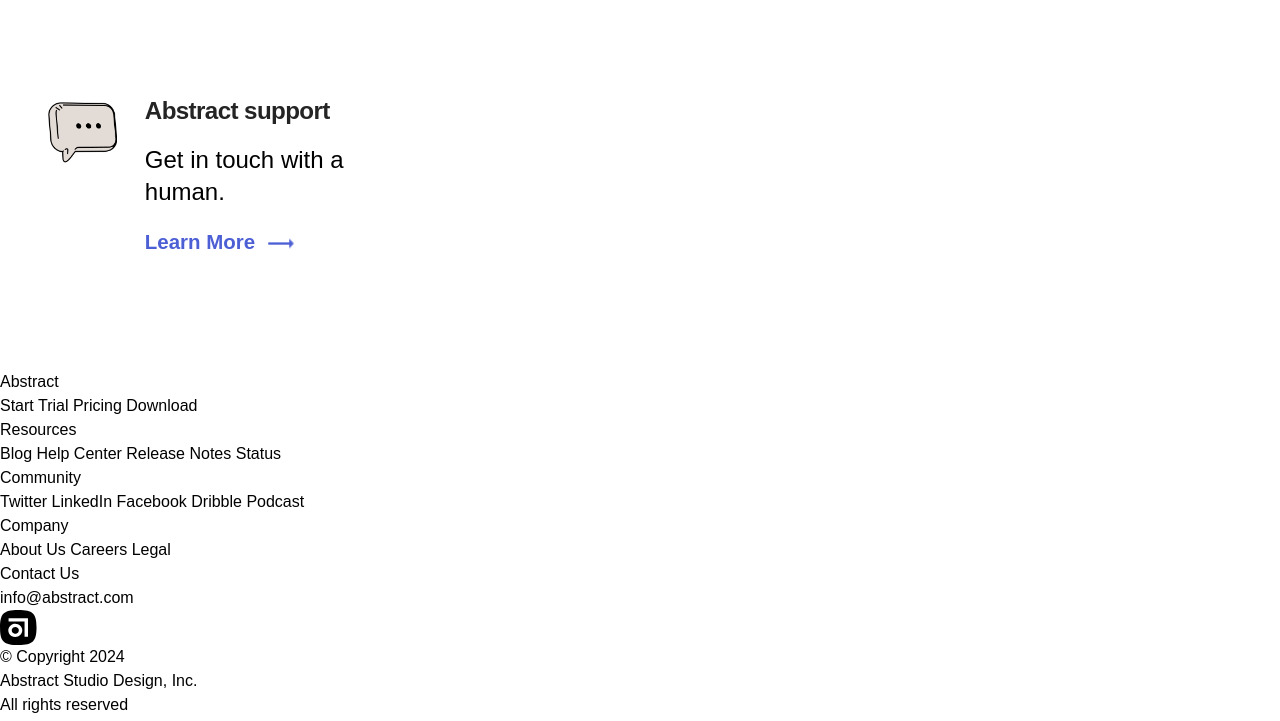
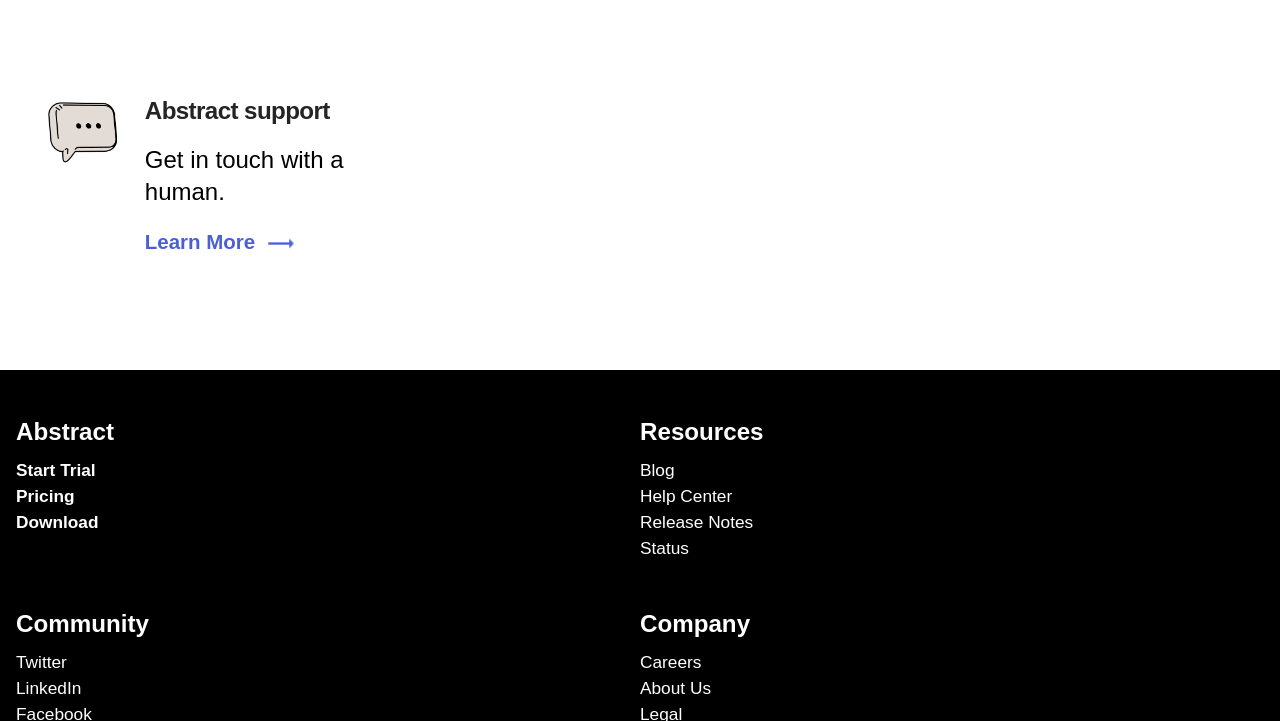
Before and after one commit to Massa-Albani4/abstract-help-page, a website: page src/index.html in a window 1280 px wide. Shown: the part 2079-2800 px from the top of the page. Drawn offline with Linux system fonts and the light colour scheme.

Commit message:
Add footer styles

```diff
--- a/src/index.html
+++ b/src/index.html
@@ -7,7 +7,7 @@
     <link href="/public/output.css" rel="stylesheet" />
     <title>Abstract</title>
   </head>
-  <body class="debug-screens">
+  <body class="h-screen debug-screens">
     <header class="text-white font-GT-America">
       <nav class="flex w-full py-5 bg-black">
         <ul class="flex flex-row">
@@ -73,7 +73,7 @@
           <li class="flex items-center">
             <span class="text-[2rem] ml-[.45rem] mr-[.5rem] font-thin">|</span>
             <a
-              class="mt-[.35rem] m text-[1.45rem] font-semibold"
+              class="mt-[.35rem] text-[1.45rem] font-medium"
               href="./index.html"
               >Help Center</a
             >
@@ -337,54 +337,54 @@
         </div>
       </section>
     </main>
-    <footer class="font-GT-America">
-      <div>
-        <p>Abstract</p>
-        <a href="#">Start Trial</a>
-        <a href="#">Pricing</a>
-        <a href="#">Download</a>
+    <footer class="grid grid-cols-2 px-4 text-white bg-black font-GT-America">
+      <div class="flex flex-col font-semibold mt-11">
+        <p class="text-[1.51rem]">Abstract</p>
+        <a class="mt-2 text-[1.08rem]" href="#">Start Trial</a>
+        <a class="text-[1.08rem]" href="#">Pricing</a>
+        <a class="text-[1.08rem]" href="#">Download</a>
       </div>
-      <div>
-        <p>Resources</p>
-        <a href="#">Blog</a>
-        <a href="#">Help Center</a>
-        <a href="#">Release Notes</a>
-        <a href="#">Status</a>
+      <div class="flex flex-col mt-11">
+        <p class="text-[1.51rem] font-semibold">Resources</p>
+        <a class="mt-2 text-[1.08rem]" href="#">Blog</a>
+        <a class="text-[1.08rem]" href="#">Help Center</a>
+        <a class="text-[1.08rem]" text-lg href="#">Release Notes</a>
+        <a class="text-[1.08rem]" text-lg href="#">Status</a>
       </div>
-      <div>
-        <p>Community</p>
-        <a href="#">Twitter</a>
-        <a href="#">LinkedIn</a>
-        <a href="#">Facebook</a>
-        <a href="#">Dribble</a>
-        <a href="#">Podcast</a>
+      <div class="flex flex-col mt-11">
+        <p class="text-[1.51rem] font-semibold">Community</p>
+        <a class="mt-2 text-[1.08rem]" href="#">Twitter</a>
+        <a class="text-[1.08rem]" href="#">LinkedIn</a>
+        <a class="text-[1.08rem]" href="#">Facebook</a>
+        <a class="text-[1.08rem]" href="#">Dribble</a>
+        <a class="text-[1.08rem]" href="#">Podcast</a>
       </div>
-      <div>
-        <p>Company</p>
-        <a href="#">About Us</a>
-        <a href="#">Careers</a>
-        <a href="#">Legal</a>
+      <div class="flex flex-col mt-11">
+        <p class="text-[1.51rem] font-semibold">Company</p>
+        <a class="mt-2 text-[1.08rem]" href="#">Careers</a>
+        <a class="text-[1.08rem] hr-[1.08rem]" href="#">About Us</a>
+        <a class="text-[1.08rem]" href="#">Legal</a>
+        <p class="mt-7 text-[1.1rem] font-bold">Contact Us</p>
+        <a class="text-[1.08rem]" href="#">info@abstract.com</a>
       </div>
-      <p>Contact Us</p>
-      <a href="#">info@abstract.com</a>
-      <div>
+      <div class="w-64 mt-10">
+        <div class="w-9 h-9">
           <svg
-          width="37"
-          height="35"
-          viewBox="0 0 37 35"
+            viewBox="0 0 18 18"
             fill="none"
             xmlns="http://www.w3.org/2000/svg"
           >
             <path
-            d="M18.3358 -3.43039e-05C3.73577 -0.0367843 0.0766484 3.45446 0.0383234 17.4545C-1.55756e-06 31.4545 3.63905 34.9632 18.239 35C32.839 35.0367 36.5 31.5455 36.5383 17.5455C36.5767 3.54547 32.9358 0.0367157 18.3358 -3.43039e-05ZM15.2935 27.0707C13.9118 27.0707 12.5611 26.6778 11.4122 25.9417C10.2634 25.2056 9.36795 24.1594 8.83918 22.9353C8.31042 21.7112 8.17207 20.3643 8.44163 19.0648C8.7112 17.7653 9.37656 16.5717 10.3536 15.6348C11.3306 14.6979 12.5754 14.0599 13.9306 13.8014C15.2857 13.543 16.6904 13.6756 17.967 14.1826C19.2435 14.6897 20.3346 15.5483 21.1022 16.6499C21.8699 17.7516 22.2796 19.0468 22.2796 20.3717C22.2772 22.1477 21.5404 23.8503 20.2307 25.1061C18.9211 26.3619 17.1456 27.0684 15.2935 27.0707ZM27.9827 26.796H24.5609V11.4852H8.5921V8.20397H27.9827V26.796Z"
-            fill="black"
+              d="M8.81232 0.000147151C1.78086 -0.0187525 0.0186013 1.77672 0.000143779 8.9766C-0.0183138 16.1765 1.73428 17.9809 8.76573 17.9999C15.7972 18.0187 17.5603 16.2233 17.5788 9.0234C17.5972 1.82352 15.8437 0.0190468 8.81232 0.000147151ZM7.34719 13.922C6.68167 13.922 6.03119 13.72 5.47788 13.3414C4.92461 12.9628 4.49336 12.4248 4.23869 11.7953C3.98405 11.1658 3.91742 10.473 4.04724 9.80474C4.17706 9.13644 4.4975 8.52264 4.96803 8.04074C5.43857 7.55892 6.03808 7.23082 6.69073 7.0979C7.34346 6.96501 8.01992 7.0332 8.6347 7.29396C9.24949 7.55474 9.77495 7.99632 10.1447 8.56282C10.5144 9.12938 10.7117 9.79553 10.7117 10.4769C10.7105 11.3902 10.3557 12.2658 9.72496 12.9116C9.09421 13.5575 8.23911 13.9208 7.34719 13.922ZM13.4584 13.7807H11.8103V5.90674H4.1197V4.21928H13.4584V13.7807Z"
+              fill="white"
             />
             <path
-            d="M15.2935 16.954C14.5886 16.954 13.8995 17.1544 13.3133 17.53C12.7272 17.9055 12.2704 18.4393 12.0006 19.0638C11.7308 19.6883 11.6602 20.3755 11.7978 21.0385C11.9353 21.7015 12.2748 22.3105 12.7732 22.7885C13.2717 23.2664 13.9068 23.592 14.5982 23.7238C15.2896 23.8557 16.0062 23.788 16.6575 23.5293C17.3088 23.2707 17.8654 22.8326 18.2571 22.2706C18.6487 21.7085 18.8577 21.0477 18.8577 20.3718C18.8568 19.4656 18.4809 18.5968 17.8127 17.9561C17.1445 17.3153 16.2385 16.9549 15.2935 16.954Z"
-            fill="black"
+              d="M7.22452 8.64C6.86541 8.64 6.51441 8.74721 6.21582 8.94809C5.91723 9.1489 5.68454 9.43445 5.54712 9.76846C5.40971 10.1025 5.37372 10.47 5.4438 10.8246C5.51383 11.1792 5.68678 11.505 5.9407 11.7606C6.19461 12.0162 6.51811 12.1904 6.8703 12.2609C7.22249 12.3314 7.58758 12.2952 7.91932 12.1568C8.25107 12.0185 8.53465 11.7842 8.73415 11.4836C8.93364 11.183 9.04015 10.8295 9.04015 10.468C9.0396 9.98338 8.84819 9.51869 8.50782 9.17597C8.16745 8.83325 7.7059 8.6405 7.22452 8.64Z"
+              fill="white"
             />
           </svg>
-        <p>
+        </div>
+        <p class="mt-5 text-xl">
           © Copyright 2024<br />
           Abstract Studio Design, Inc.<br />
           All rights reserved
```
Also changed, not shown: public/output.css. Lines whose indentation alone changed are shown as unchanged.
